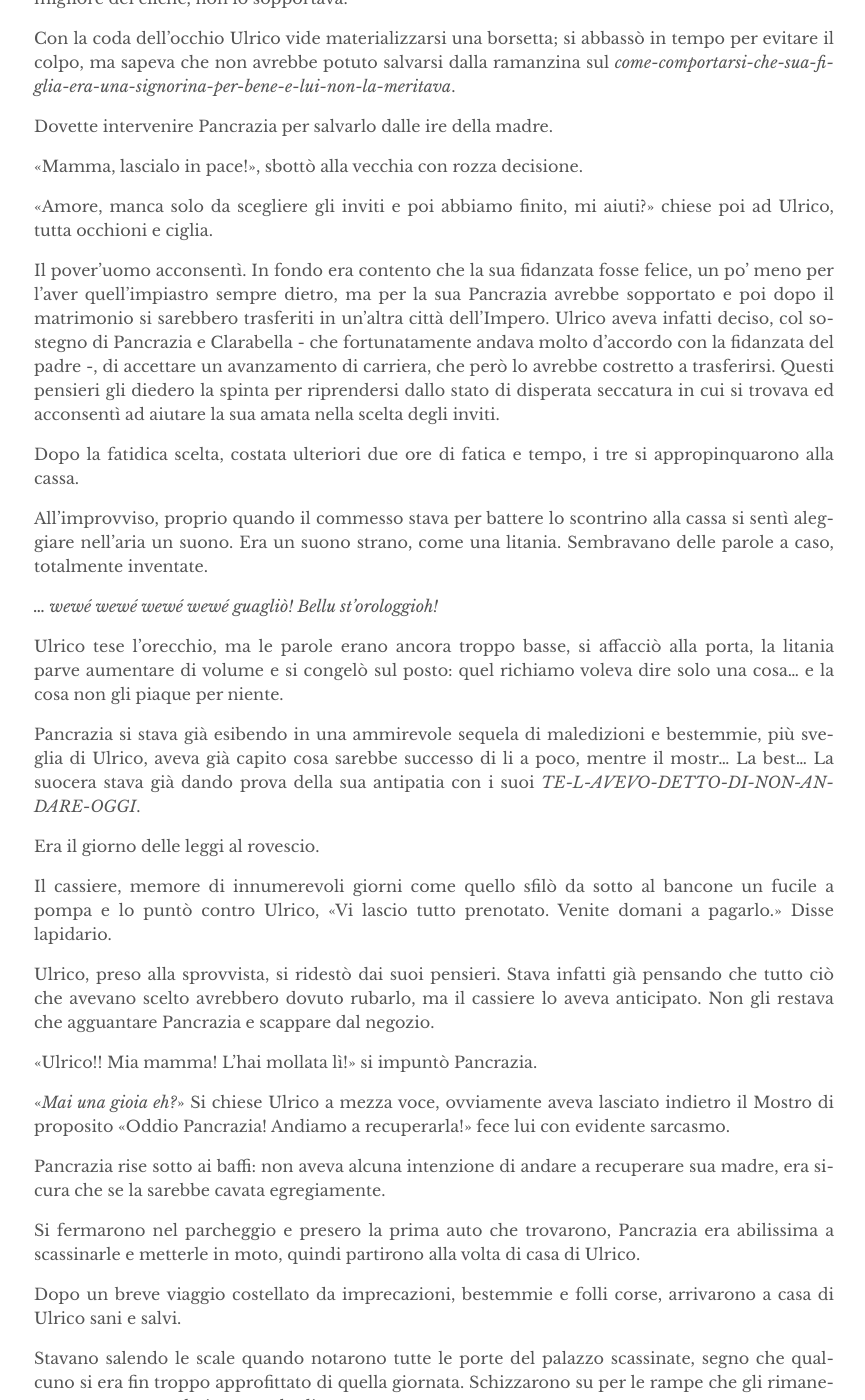
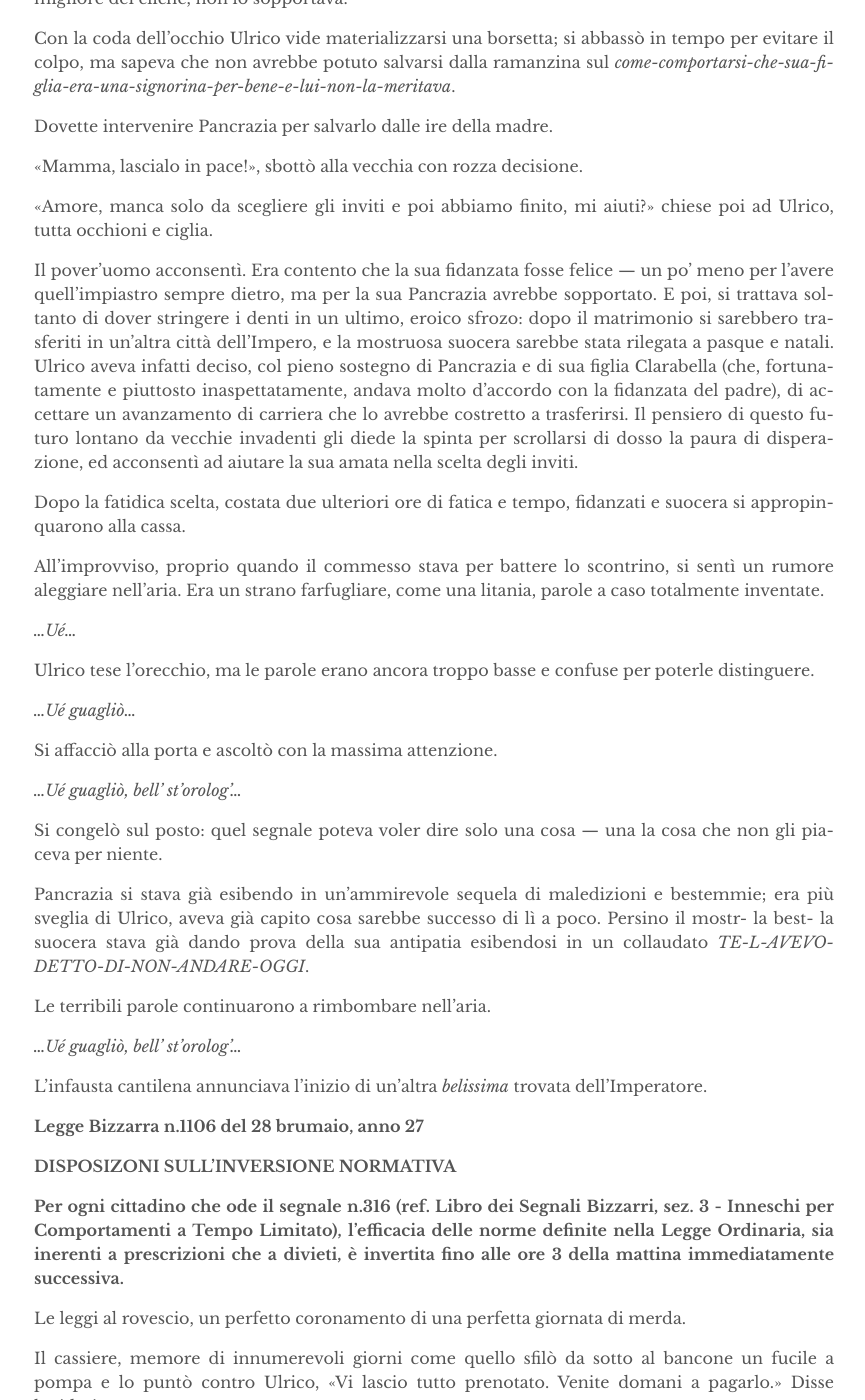
Before and after one commit to eviloutpost/eviloutpost.github.io, a Jekyll site: the page built from _posts/2018-12-19-organizzazione.md, in a window 1280 px wide and 1400 px high, scrolled down 707 px. Shown: the whole window, without its empty margins (206-1071 px from the left). Built offline with Jekyll 4.4.1, drawn with Linux system fonts in a browser that asks for light colours.

Commit message:
Proceeded my review!

```diff
--- a/_posts/2018-12-19-organizzazione.md
+++ b/_posts/2018-12-19-organizzazione.md
@@ -22,21 +22,41 @@ Dovette intervenire Pancrazia per salvarlo dalle ire della madre.
 
 «Amore, manca solo da scegliere gli inviti e poi abbiamo finito, mi aiuti?» chiese poi ad Ulrico, tutta occhioni e ciglia.
 
-<!-- riletto fino a qui -->
+Il pover'uomo acconsentì. Era contento che la sua fidanzata fosse felice --- un po' meno per l'avere quell'impiastro sempre dietro, ma per la sua Pancrazia avrebbe sopportato. E poi, si trattava soltanto di dover stringere i denti in un ultimo, eroico sfrozo: dopo il matrimonio si sarebbero trasferiti in un'altra città dell'Impero, e la mostruosa suocera sarebbe stata rilegata a pasque e natali. Ulrico aveva infatti deciso, col pieno sostegno di Pancrazia e di sua figlia Clarabella (che, fortunatamente e piuttosto inaspettatamente, andava molto d'accordo con la fidanzata del padre), di accettare un avanzamento di carriera che lo avrebbe costretto a trasferirsi. Il pensiero di questo futuro lontano da vecchie invadenti gli diede la spinta per scrollarsi di dosso la paura di disperazione, ed acconsentì ad aiutare la sua amata nella scelta degli inviti.
 
-Il pover'uomo acconsentì. In fondo era contento che la sua fidanzata fosse felice, un po' meno per l'aver quell'impiastro sempre dietro, ma per la sua Pancrazia avrebbe sopportato e poi dopo il matrimonio si sarebbero trasferiti in un'altra città dell'Impero. Ulrico aveva infatti deciso, col sostegno di Pancrazia e Clarabella - che fortunatamente andava molto d'accordo con la fidanzata del padre -, di accettare un avanzamento di carriera, che però lo avrebbe costretto a trasferirsi. Questi pensieri gli diedero la spinta per riprendersi dallo stato di disperata seccatura in cui si trovava ed acconsentì ad aiutare la sua amata nella scelta degli inviti.
+Dopo la fatidica scelta, costata due ulteriori ore di fatica e tempo, fidanzati e suocera si appropinquarono alla cassa.
 
-Dopo la fatidica scelta, costata ulteriori due ore di fatica e tempo, i tre si appropinquarono alla cassa.
+All'improvviso, proprio quando il commesso stava per battere lo scontrino, si sentì un rumore aleggiare nell'aria. Era un strano farfugliare, come una litania, parole a caso totalmente inventate.
 
-All'improvviso, proprio quando il commesso stava per battere lo scontrino alla cassa si sentì aleggiare nell'aria un suono. Era un suono strano, come una litania. Sembravano delle parole a caso, totalmente inventate.
+*...Ué...*
 
-*... wewé wewé wewé wewé guagliò! Bellu st'orologgioh!*
+Ulrico tese l'orecchio, ma le parole erano ancora troppo basse e confuse per poterle distinguere.
 
-Ulrico tese l'orecchio, ma le parole erano ancora troppo basse, si affacciò alla porta, la litania parve aumentare di volume e si congelò sul posto: quel richiamo voleva dire solo una cosa... e la cosa non gli piaque per niente.
+*...Ué guagliò...*
 
-Pancrazia si stava già esibendo in una ammirevole sequela di maledizioni e bestemmie, più sveglia di Ulrico, aveva già capito cosa sarebbe successo di li a poco, mentre il mostr... La best... La suocera stava già dando prova della sua antipatia con i suoi *TE-L-AVEVO-DETTO-DI-NON-ANDARE-OGGI*.
+Si affacciò alla porta e ascoltò con la massima attenzione.
 
-Era il giorno delle leggi al rovescio.
+*...Ué guagliò, bell’ st’orolog’...*
+
+Si congelò sul posto: quel segnale poteva voler dire solo una cosa --- una la cosa che non gli piaceva per niente.
+
+Pancrazia si stava già esibendo in un'ammirevole sequela di maledizioni e bestemmie; era più sveglia di Ulrico, aveva già capito cosa sarebbe successo di lì a poco. Persino il mostr- la best- la suocera stava già dando prova della sua antipatia esibendosi in un collaudato *TE-L-AVEVO-DETTO-DI-NON-ANDARE-OGGI*.
+
+Le terribili parole continuarono a rimbombare nell'aria.
+
+*...Ué guagliò, bell’ st’orolog’...*
+
+L'infausta cantilena annunciava l'inizio di un'altra *belissima* trovata dell'Imperatore.
+
+**Legge Bizzarra n.1106 del 28 brumaio, anno 27**
+
+**DISPOSIZONI SULL'INVERSIONE NORMATIVA**
+
+**Per ogni cittadino che ode il segnale n.316 (ref. Libro dei Segnali Bizzarri, sez. 3 - Inneschi per Comportamenti a Tempo Limitato), l'efficacia delle norme definite nella Legge Ordinaria, sia inerenti a prescrizioni che a divieti, è invertita fino alle ore 3 della mattina immediatamente successiva.**
+
+Le leggi al rovescio, un perfetto coronamento di una perfetta giornata di merda.
+
+<!-- Simone: riletto fino a qui -->
 
 Il cassiere, memore di innumerevoli giorni come quello sfilò da sotto al bancone un fucile a pompa e lo puntò contro Ulrico, «Vi lascio tutto prenotato. Venite domani a pagarlo.» Disse lapidario.
 
```
